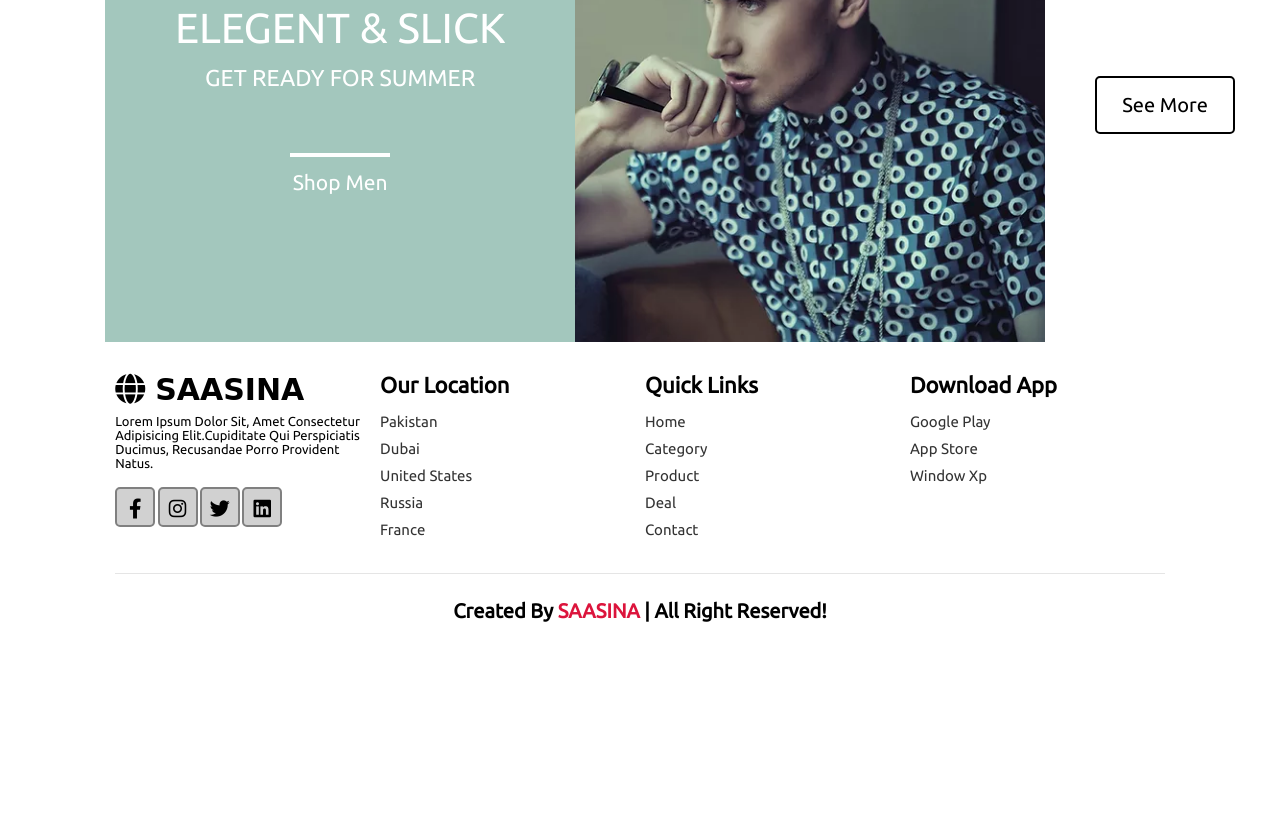
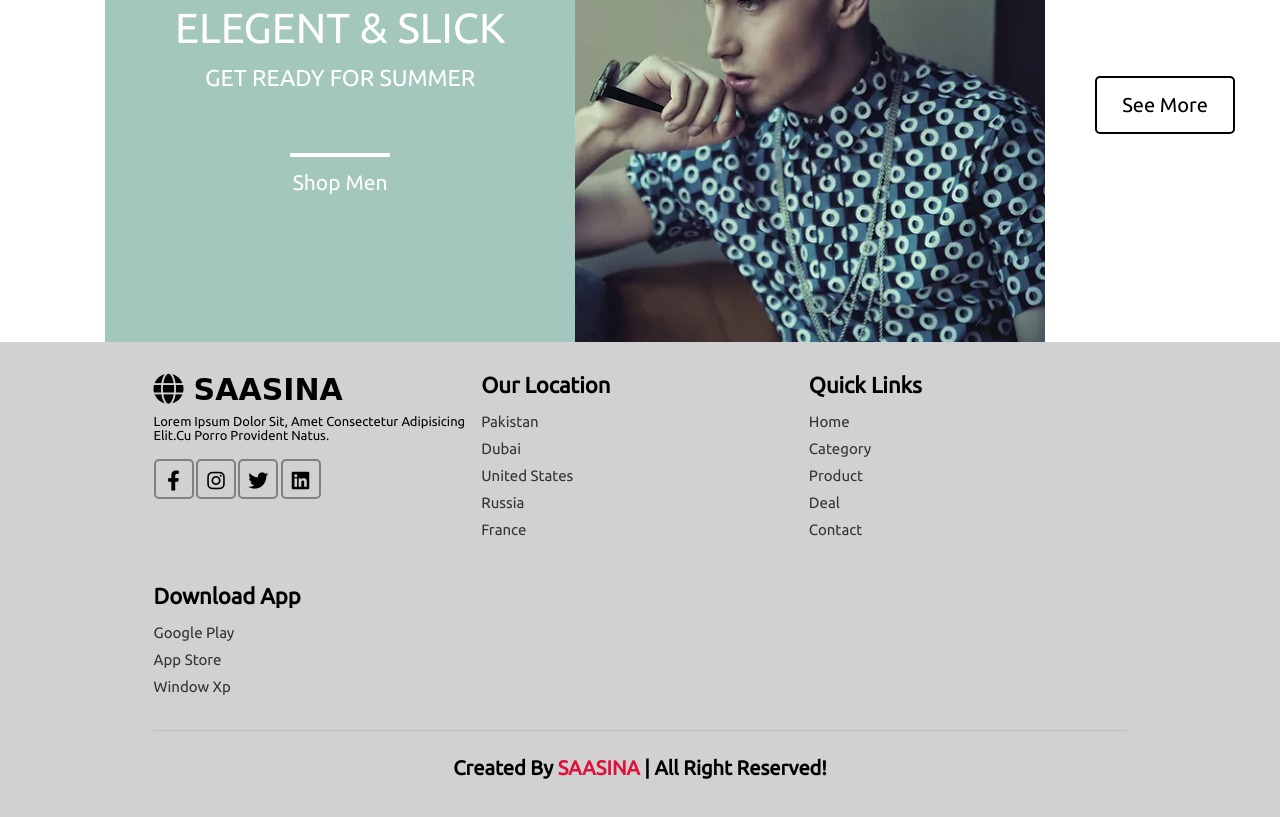
Before and after one commit to ShahidMahmoodVohra/Project-5-SAASINA, a plain HTML site: page index.html in a window 1280 px wide. Shown: the part 893-1710 px from the top of the page. Before the commit the page ends 1561 px from the top, so only its background shows below. Drawn offline with Linux system fonts and the light colour scheme; a web font is replaced by a local one.

Commit message:
Add files via upload

```diff
--- a/css/style.css
+++ b/css/style.css
@@ -27,7 +27,7 @@ html{
   scroll-behavior: smooth;
 }
 section{
-  padding: 2rem 9%;
+  padding: 2rem 12%;
 }
 
 .header-1{
@@ -278,13 +278,18 @@ flex-wrap: nowrap;
   color: var(--black);
   padding-right: 1rem;
 }
+.footer{
+  background: var(--optional);
+}
 
 .footer .box-container{
   display: flex;
   gap: 1rem;
   flex-wrap: wrap;
 
+
 }
+
 
 .footer .box-container .box{
   padding: 1rem 0;
--- a/index.html
+++ b/index.html
@@ -96,8 +96,7 @@
 
     <div class="box">
         <a href="#" class="logo-end"> <i class="fa-solid fa-globe"></i>SAASINA</a>
-<p>Lorem ipsum dolor sit, amet consectetur adipisicing elit.cupiditate qui perspiciatis ducimus,
-     recusandae porro provident natus.</p>
+<p>Lorem ipsum dolor sit, amet consectetur adipisicing elit.cu porro provident natus.</p>
 
 <div class="share">
     <a href="#" class="btn fab fa-facebook-f"></a>
```
